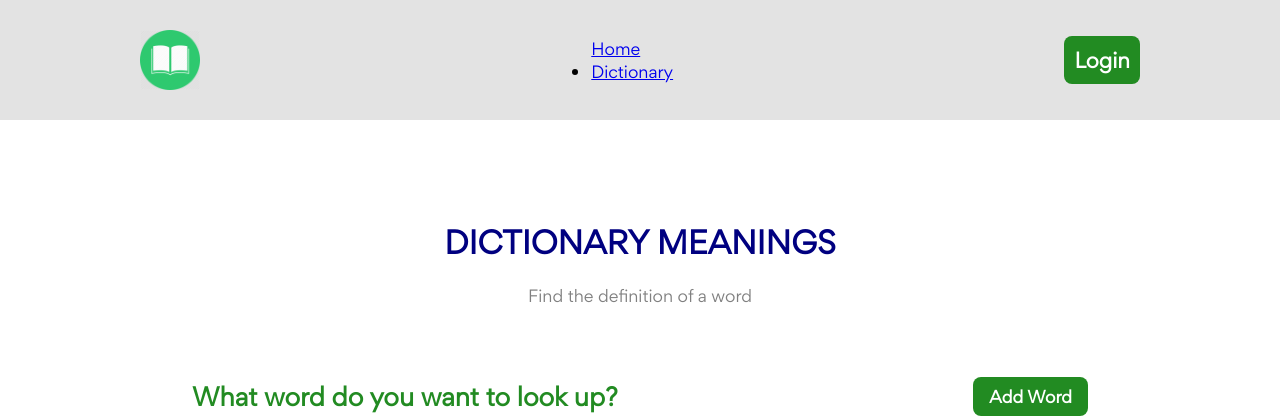
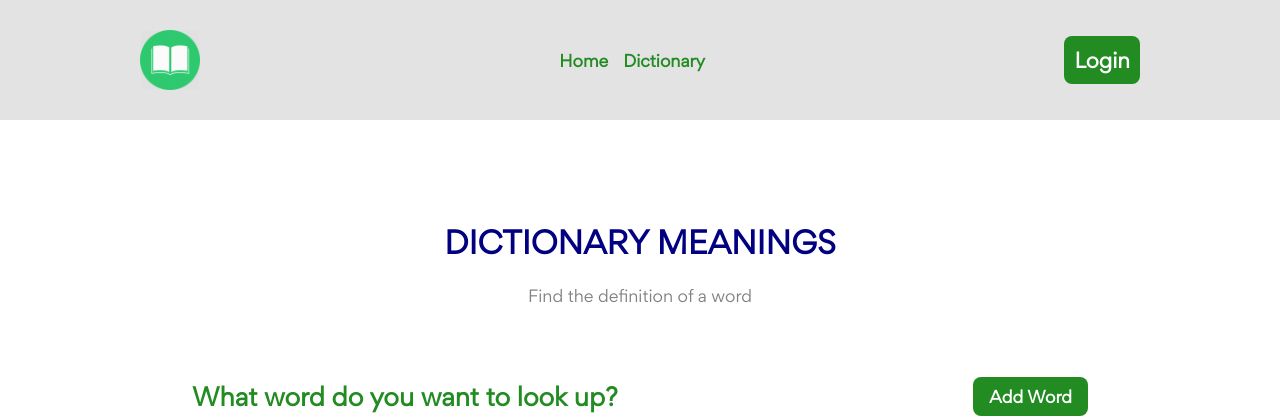
Before and after one commit to SitharaFathima/Django-Dictionary-Crud-Project, a Django app: page / in a window 1280 px wide. Shown: the top 420 px of the page. Run offline with Django 4.2, Linux system fonts and the light colour scheme.

Commit message:
dictionary

```diff
--- a/static/css/dict-style.css
+++ b/static/css/dict-style.css
@@ -10,6 +10,12 @@
     margin: 0;
     box-sizing: border-box;
     font-family: "gorditaregular";
+}
+ul{
+    list-style: none;
+}
+a{
+    text-decoration: none;
 }
 section.container {
 
@@ -31,6 +37,21 @@ section.container header h1.left a {
 section.container header h1.left a img{
     display: block;
     width: 100%;
+}
+section.container nav ul.items{
+    display: flex;
+    justify-content: space-between;
+}
+section.container nav ul.items li{
+    margin-right: 15px;
+}
+section.container nav ul.items li:last-child{
+    margin-right: 0px;
+}
+section.container nav ul.items li a{
+   color: #228B22;
+   font-size: 16px;
+   font-weight: bold;
 }
 section.container  header a.login {
     background-color:  #228B22;
--- a/templates/dictionary/index.html
+++ b/templates/dictionary/index.html
@@ -23,7 +23,7 @@
                 </h1>
                 <nav>
                     <ul class="items">
-                        <li">
+                        <li>
                             <a href="{% url 'dictionary:index' %}">Home</a>
                         </li>
                         <li>
```
